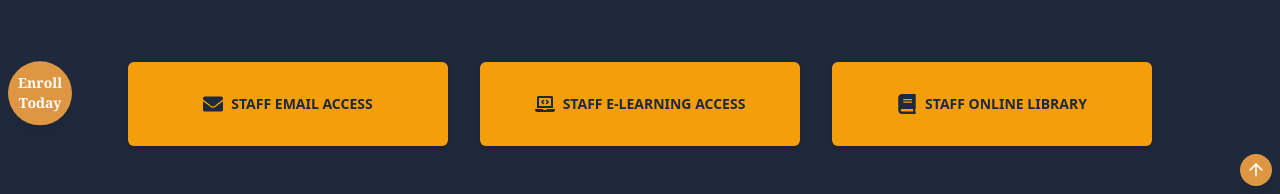
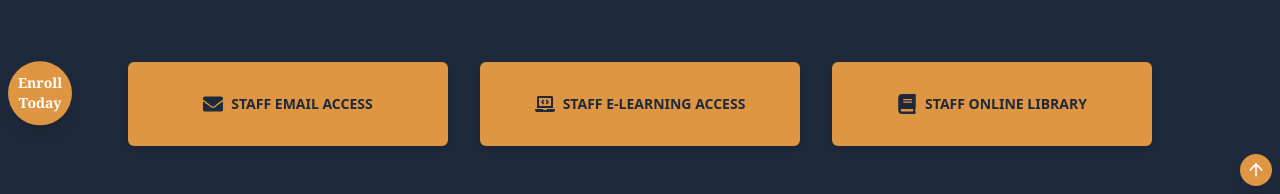
Before and after one commit to Nyakio-Eva/PGJA-site, a React (Vite) app in the folder pgja-site/: page /staff-access in a window 1280 px wide. Shown: the part 606-800 px from the top of the page. Built offline with nearby package versions, Linux system fonts and the light colour scheme.

Commit message:
update staffaccess page colors

```diff
--- a/pgja-site/src/components/StaffAccess.tsx
+++ b/pgja-site/src/components/StaffAccess.tsx
@@ -7,7 +7,7 @@ const AccessButton: React.FC<{ text: string, to: string, icon: React.ElementType
   <Link
     to={to}
     role="button"
-    className="flex items-center justify-center bg-amber-500 text-slate-800 hover:bg-slate-300 font-bold uppercase text-sm px-6 py-8 rounded-md shadow-md hover:shadow-lg focus:outline-none focus:ring-2 focus:ring-amber-400 focus:ring-opacity-75 transition-all duration-300 ease-in-out text-center"
+    className="flex items-center justify-center bg-[#de9642] text-slate-800 hover:bg-slate-300 font-bold uppercase text-sm px-6 py-8 rounded-md shadow-md hover:shadow-lg focus:outline-none focus:ring-2 focus:ring-amber-400 focus:ring-opacity-75 transition-all duration-300 ease-in-out text-center"
   >
     <Icon className="mr-2 h-5 w-5" />
     {text}
```
Also changed, not shown: pgja-site/public/staffaccess.webp (added), pgja-site/public/studentaccess.webp (added).
